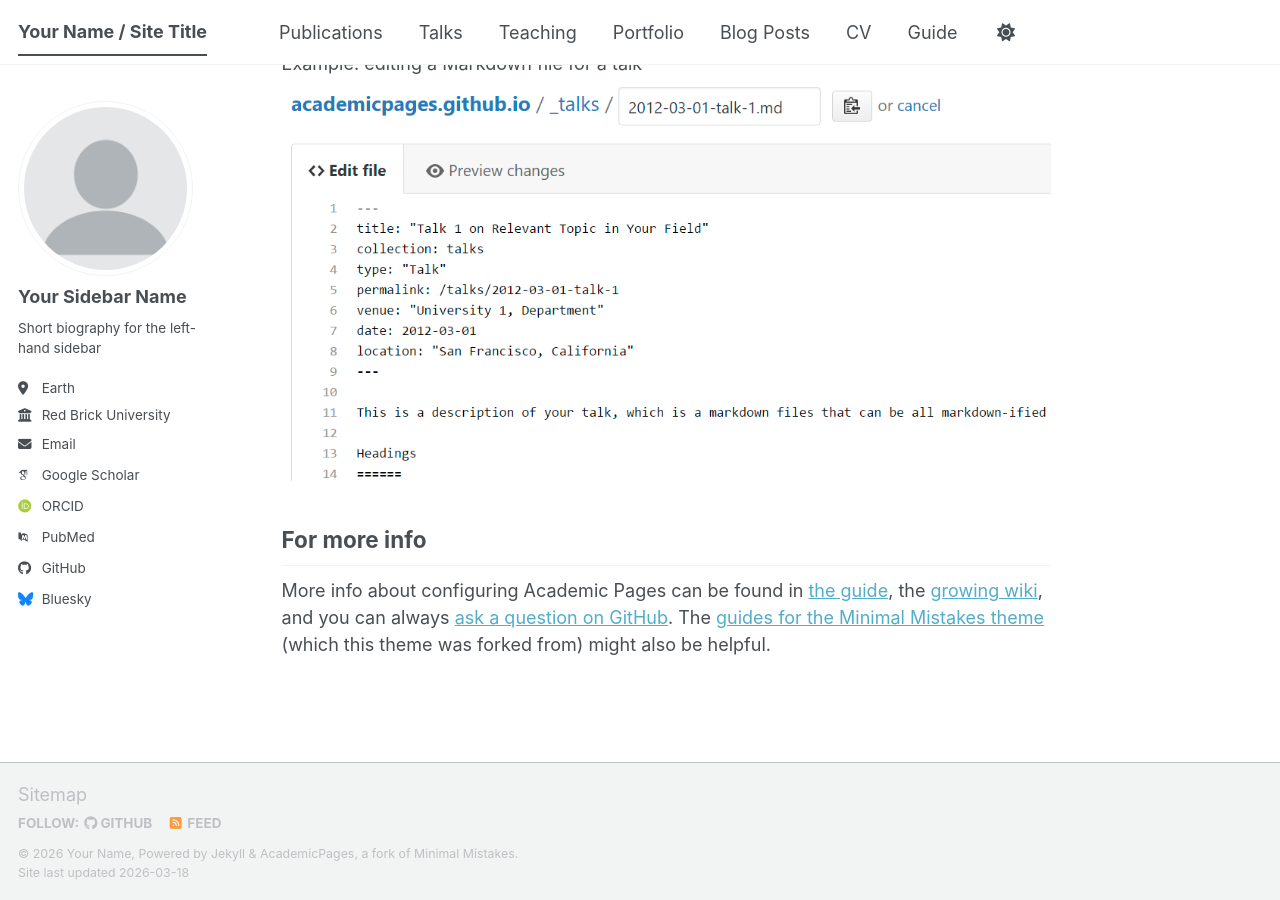
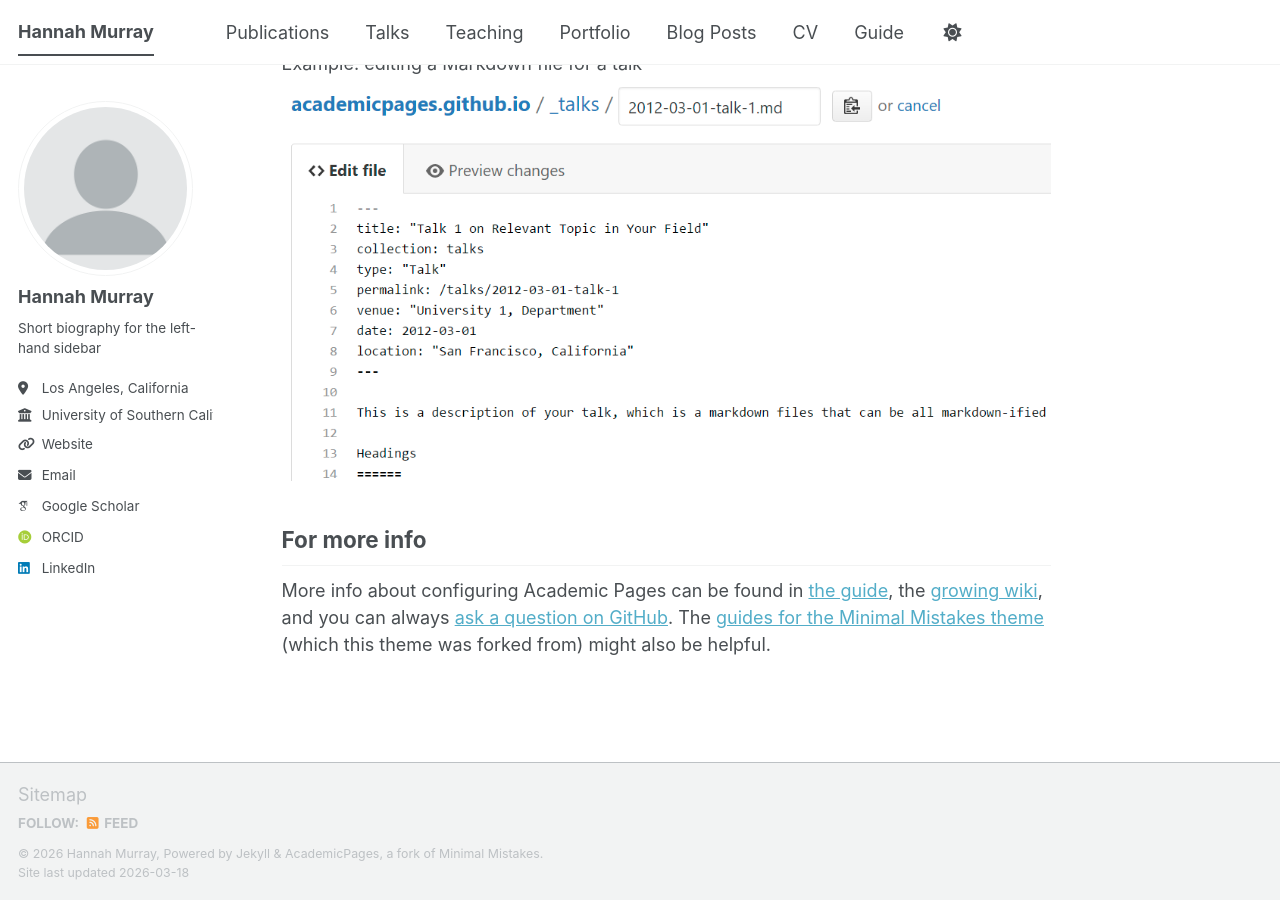
Before and after one commit to hannah-murray/hannah-murray.github.io, a Jekyll site: the page built from _pages/about.md, in a window 1280 px wide and 900 px high, scrolled down 2720 px. Built offline with Jekyll 4.4.1, drawn with Linux system fonts in a browser that asks for light colours; some web fonts are replaced; a script bundle is joined from its source files by our own code; library files that are not in the unit come from our copies; some of the changed lines change nothing that is shown.

Commit message:
Update personal details in _config.yml
Updated personal information including name, description, location, and employer. Removed default values and added specific URLs.

```diff
--- a/_config.yml
+++ b/_config.yml
@@ -9,11 +9,11 @@
 # Basic Site Settings
 locale                   : "en-US"
 site_theme               : "default" # The available themes options are "default", "air", "sunrise", "mint", "dirt" and "contrast"
-title                    : "Your Name / Site Title"
+title                    : "Hannah Murray"
 title_separator          : "-"
-name                     : &name "Your Name"
-description              : &description "Your Name's academic portfolio"   # Update this with a general description of your site, this is the default if not overridden by a page
-url                      : https://academicpages.github.io # The base hostname & protocol for your site e.g. "https://[your GitHub username].github.io",
+name                     : &name "Hannah Murray"
+description              : &description "PhD Candidate in Computer Science at USC. AI & Optimization for Wildlife Conservation"   # Update this with a general description of your site, this is the default if not overridden by a page
+url                      : https://hannah-murray.github.io # The base hostname & protocol for your site e.g. "https://[your GitHub username].github.io",
                                                            # or if you already have some other page hosted on Github then use "https://[your GitHub username].github.io/[Your Repo Name]"
 baseurl                  : "" # the subpath of your site, e.g. "/blog"
 repository               : "academicpages/academicpages.github.io"
@@ -24,13 +24,13 @@
 author:
   # Biographic information
   avatar           : "profile.png"
-  name             : "Your Sidebar Name"
+  name             : "Hannah Murray"
   pronouns         : # example: "she/her"
   bio              : "Short biography for the left-hand sidebar"
-  location         : "Earth"
-  employer         : "Red Brick University"
-  uri              : # URL
-  email            : "none@example.org"
+  location         : "Los Angeles, California"
+  employer         : "University of Southern California"
+  uri              : "https://hannah-murray.github.io"
+  email            : "hannahmu@usc.edu"
 
   # Academic websites
   academia         : # URL
@@ -41,46 +41,46 @@
   orcid            : "https://orcid.org/yourorcidurl"
   semantic         : # URL
   ssrn             : # URL
-  pubmed           : "https://www.ncbi.nlm.nih.gov/pubmed/?term=john+snow"
+  pubmed           : # URL
   researchgate     : # URL
   scopus           : # URL
   zotero           : # URL
 
 
-  # Repositories and software development
-  bitbucket        : # Username - Update with your username on the site
-  codepen          : # Username
-  dribbble         : # Username
-  github           : "academicpages"
-  kaggle           : # Username
-  stackoverflow    : # User number or user number and name (i.e., use "1" or "1/jeff-atwood")
+  # # Repositories and software development
+  # bitbucket        : # Username - Update with your username on the site
+  # codepen          : # Username
+  # dribbble         : # Username
+  # github           : # Username
+  # kaggle           : # Username
+  # stackoverflow    : # User number or user number and name (i.e., use "1" or "1/jeff-atwood")
 
   # Social media
-  artstation       : # Username
-  bluesky          : "bsky.app" # Replace this with you Bluesky username
-  facebook         : # Username
-  flickr           : # Username
-  foursquare       : # Username
-  goodreads        : # Username
-  google_plus      : # Username
-  keybase          : # Username
-  instagram        : # Username
-  lastfm           : # Username
-  linkedin         : # Username
-  mastodon         : # URL
-  medium           : # URL
-  pinterest        : # Username
-  soundcloud       : # Username
-  steam            : # Username
-  telegram         : # URL
-  tumblr           : # Username
-  twitter          : # Username for X / Twitter
-  vine             : # Username
-  weibo            : # Username
-  wikipedia        : # Username
-  xing             : # Username
-  youtube          : # Username
-  zhihu            : # Username
+  # artstation       : # Username
+  # bluesky          : "bsky.app" # Replace this with you Bluesky username
+  # facebook         : # Username
+  # flickr           : # Username
+  # foursquare       : # Username
+  # goodreads        : # Username
+  # google_plus      : # Username
+  # keybase          : # Username
+  # instagram        : # Username
+  # lastfm           : # Username
+  linkedin         : hmmurray
+  # mastodon         : # URL
+  # medium           : # URL
+  # pinterest        : # Username
+  # soundcloud       : # Username
+  # steam            : # Username
+  # telegram         : # URL
+  # tumblr           : # Username
+  # twitter          : # Username for X / Twitter
+  # vine             : # Username
+  # weibo            : # Username
+  # wikipedia        : # Username
+  # xing             : # Username
+  # youtube          : # Username
+  # zhihu            : # Username
 
 # Publication Category - The following the list of publication categories and their headings
 publication_category:
```
